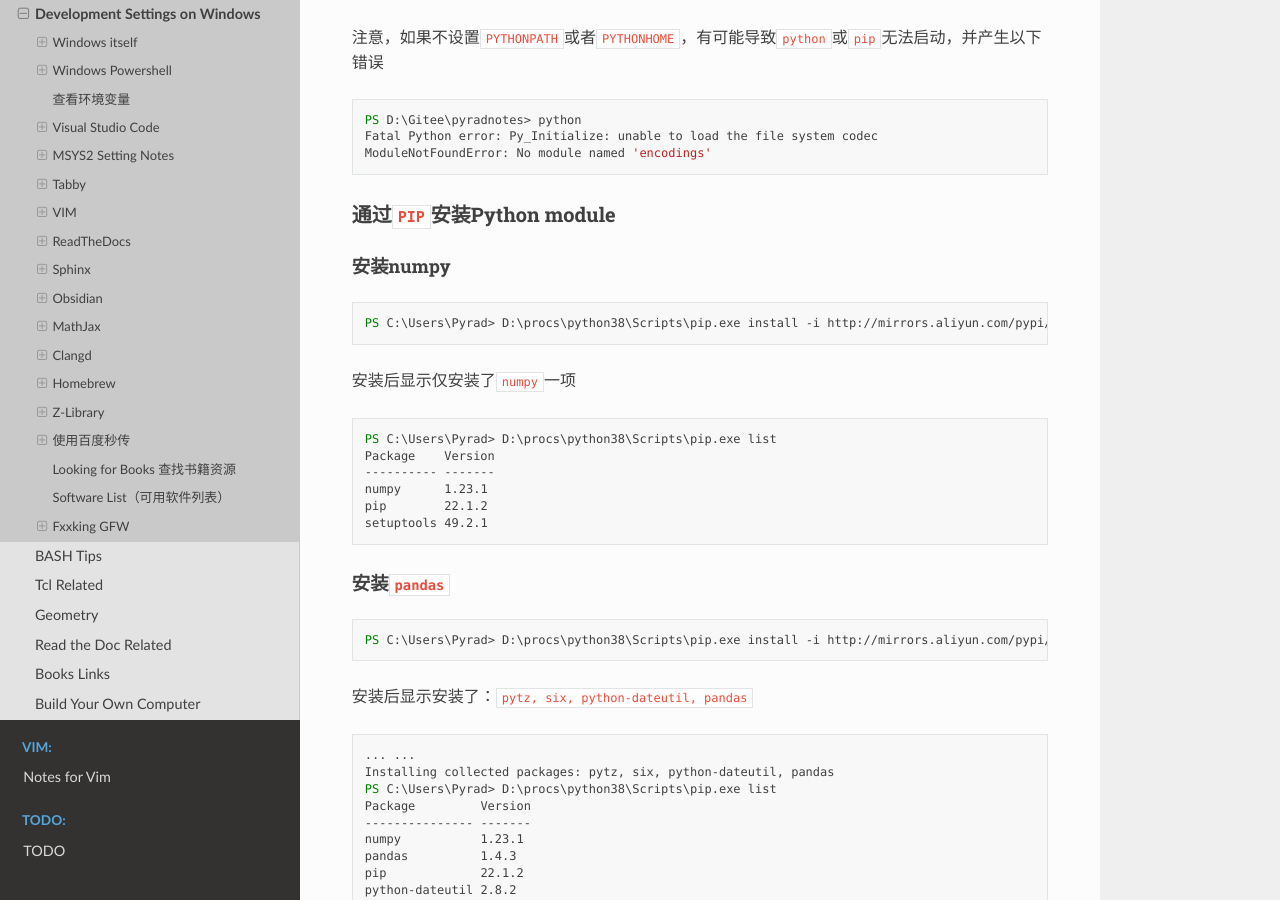
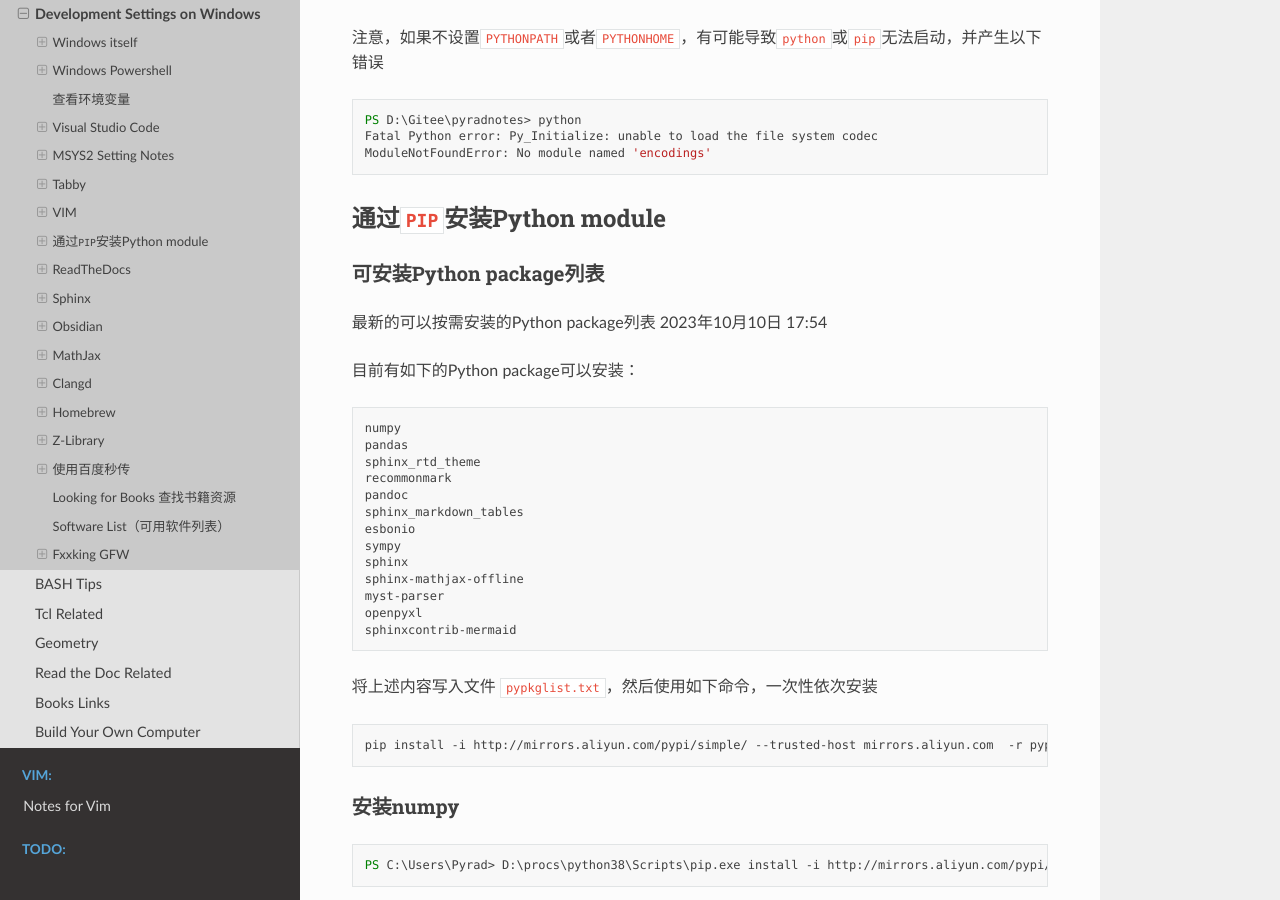
Before and after one commit to Pyrad/pyradnotes, a Sphinx documentation site: the page built from source/Notes/WinDevEnvSetup.md, in a window 1280 px wide and 900 px high, scrolled down 17216 px. Built offline with Sphinx 7.4.7 and the Read the Docs theme 2.0.0, drawn with Linux system fonts in a browser that asks for light colours.

Commit message:
Note Python package list for installation

````diff
--- a/source/Notes/WinDevEnvSetup.md
+++ b/source/Notes/WinDevEnvSetup.md
@@ -919,9 +919,36 @@ ModuleNotFoundError: No module named 'encodings'
 
 
 
-### 通过`PIP`安装Python module
-
-#### 安装numpy
+## 通过`PIP`安装Python module
+
+### 可安装Python package列表
+
+最新的可以按需安装的Python package列表 2023年10月10日 17:54
+
+目前有如下的Python package可以安装：
+
+```bash
+numpy
+pandas
+sphinx_rtd_theme
+recommonmark
+pandoc
+sphinx_markdown_tables
+esbonio
+sympy
+sphinx
+sphinx-mathjax-offline
+myst-parser
+openpyxl
+sphinxcontrib-mermaid
+```
+
+将上述内容写入文件 `pypkglist.txt`，然后使用如下命令，一次性依次安装
+
+```powershell
+pip install -i http://mirrors.aliyun.com/pypi/simple/ --trusted-host mirrors.aliyun.com  -r pypkglist.txt
+```
+### 安装numpy
 
 ```powershell
 PS C:\Users\Pyrad> D:\procs\python38\Scripts\pip.exe install -i http://mirrors.aliyun.com/pypi/simple/ --trusted-host mirrors.aliyun.com numpy
@@ -938,7 +965,7 @@ pip        22.1.2
 setuptools 49.2.1
 ```
 
-#### 安装`pandas`
+### 安装`pandas`
 
 ```powershell
 PS C:\Users\Pyrad> D:\procs\python38\Scripts\pip.exe install -i http://mirrors.aliyun.com/pypi/simple/ --trusted-host mirrors.aliyun.com pandas
@@ -961,7 +988,7 @@ setuptools      49.2.1
 six             1.16.0
 ```
 
-#### 安装`sympy`
+### 安装`sympy`
 
 ```powershell
 PS C:\Users\Pyrad> D:\procs\python38\Scripts\pip.exe install -i http://mirrors.aliyun.com/pypi/simple/ --trusted-host mirrors.aliyun.com sympy
@@ -987,7 +1014,7 @@ six             1.16.0
 sympy           1.10.1
 ```
 
-#### 安装`sphinx`
+### 安装`sphinx`
 
 ```powershell
 D:\procs\python38\Scripts\pip.exe install -i http://mirrors.aliyun.com/pypi/simple/ --trusted-host mirrors.aliyun.com sphinx
@@ -997,7 +1024,7 @@ D:\procs\python38\Scripts\pip.exe install -i http://mirrors.aliyun.com/pypi/simp
 
 如果先安装`sphinx`，再按照`sphinx_rtd_theme`，`sphinx_rtd_theme`会把之前安装好的卸载掉然后重新安装，导致版本降低了。
 
-#### 安装`sphinx_rtd_theme`
+### 安装`sphinx_rtd_theme`
 
 ```powershell
 PS C:\Users\Pyrad> D:\procs\python38\Scripts\pip.exe install -i http://mirrors.aliyun.com/pypi/simple/ --trusted-host mirrors.aliyun.com sphinx_rtd_theme
@@ -1015,7 +1042,7 @@ Successfully installed Jinja2-3.1.2 MarkupSafe-2.1.1 Pygments-2.12.0 alabaster-0
 
 
 
-#### 安装`recommonmark`
+### 安装`recommonmark`
 
 ```powershell
 PS C:\Users\Pyrad> D:\procs\python38\Scripts\pip.exe install -i http://mirrors.aliyun.com/pypi/simple/ --trusted-host mirrors.aliyun.com recommonmark
@@ -1059,7 +1086,7 @@ Successfully installed commonmark-0.9.1 recommonmark-0.7.1
 
 
 
-#### 安装`pandoc`
+### 安装`pandoc`
 
 ```powershell
 PS C:\Users\Pyrad> D:\procs\python38\Scripts\pip.exe install -i http://mirrors.aliyun.com/pypi/simple/ --trusted-host mirrors.aliyun.com pandoc
@@ -1069,7 +1096,7 @@ PS C:\Users\Pyrad> D:\procs\python38\Scripts\pip.exe install -i http://mirrors.a
 
 
 
-#### 安装`sphinx_markdown_tables`
+### 安装`sphinx_markdown_tables`
 
 ```powershell
 PS C:\Users\Pyrad> D:\procs\python38\Scripts\pip.exe install -i http://mirrors.aliyun.com/pypi/simple/ --trusted-host mirrors.aliyun.com sphinx_markdown_tables
@@ -1079,7 +1106,7 @@ PS C:\Users\Pyrad> D:\procs\python38\Scripts\pip.exe install -i http://mirrors.a
 
 
 
-#### 安装`esbonio`
+### 安装`esbonio`
 
 ```powershell
 PS C:\Users\Pyrad> D:\procs\python38\Scripts\pip.exe install -i http://mirrors.aliyun.com/pypi/simple/ --trusted-host mirrors.aliyun.com esbonio
@@ -1089,7 +1116,7 @@ PS C:\Users\Pyrad> D:\procs\python38\Scripts\pip.exe install -i http://mirrors.a
 
 
 
-#### 安装`sphinx-mathjax-offline `
+### 安装`sphinx-mathjax-offline `
 
 ```powershell
 PS C:\Users\Pyrad> D:\procs\python38\Scripts\pip.exe install -i http://mirrors.aliyun.com/pypi/simple/ --trusted-host mirrors.aliyun.com sphinx-mathjax-offline
@@ -1165,7 +1192,7 @@ zipp                          3.5.0		<-- sphinx
 
 
 
-#### 安装注意事项
+### 安装注意事项
 
 因为vim的很多plugin需要用到python的支持（目前主要是python3了），所以要注意
 
@@ -1203,7 +1230,7 @@ zipp                          3.5.0		<-- sphinx
 
 
 
-#### How to uninstall some/all Python packages?
+### How to uninstall some/all Python packages?
 
 [Reference page](https://stackoverflow.com/questions/11248073/what-is-the-easiest-way-to-remove-all-packages-installed-by-pip)
 
@@ -1214,7 +1241,7 @@ pip uninstall -r packagelist.txt -y
 
 
 
-#### How to install some/all Python packages?
+### How to install some/all Python packages?
 
 可以直接把以下module名称写入到一个文件中，然后使用上面提到的命令中的`-r <package_list_file>`来一次性完成安装，`pip`会根据依赖关系寻找并下载其他需要的module，并且如果有版本要求，可能会卸载当前低版本的module，然后重新安装高版本的package。(2022-10-07)
 
````
